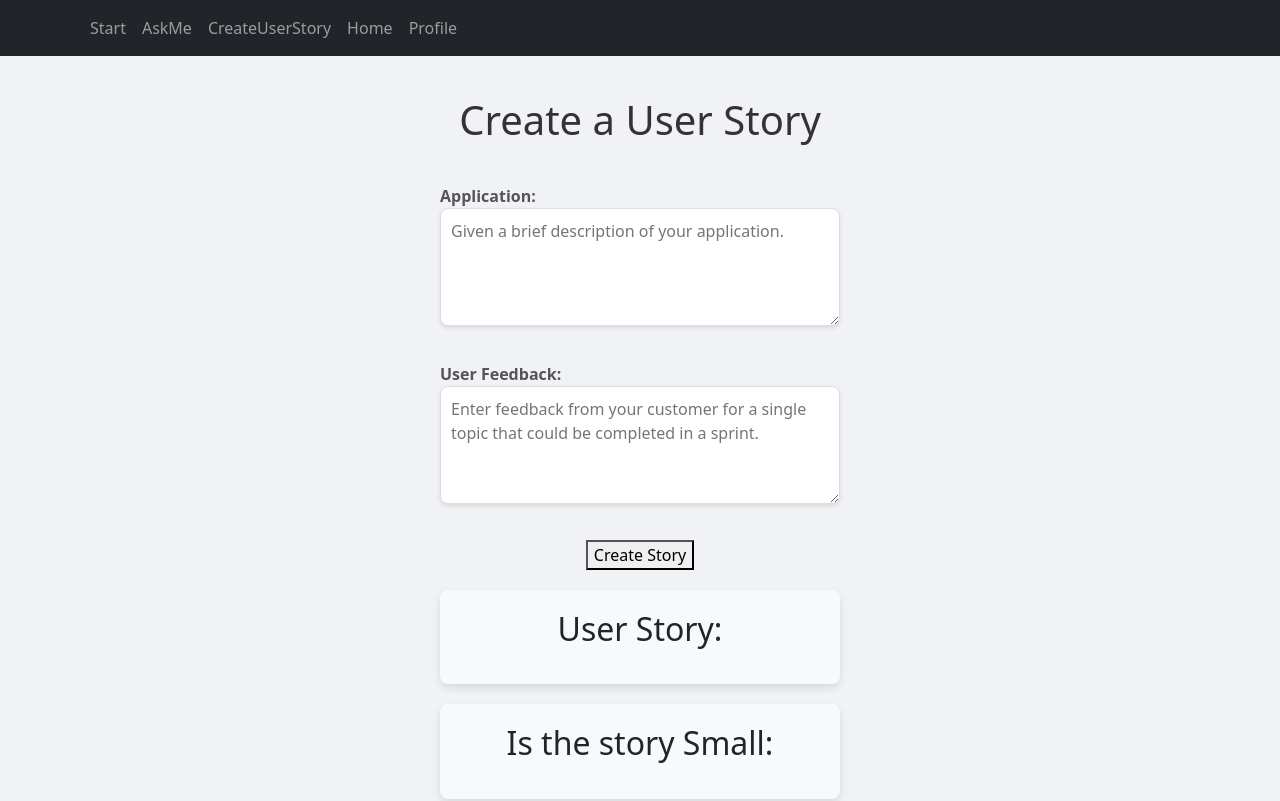
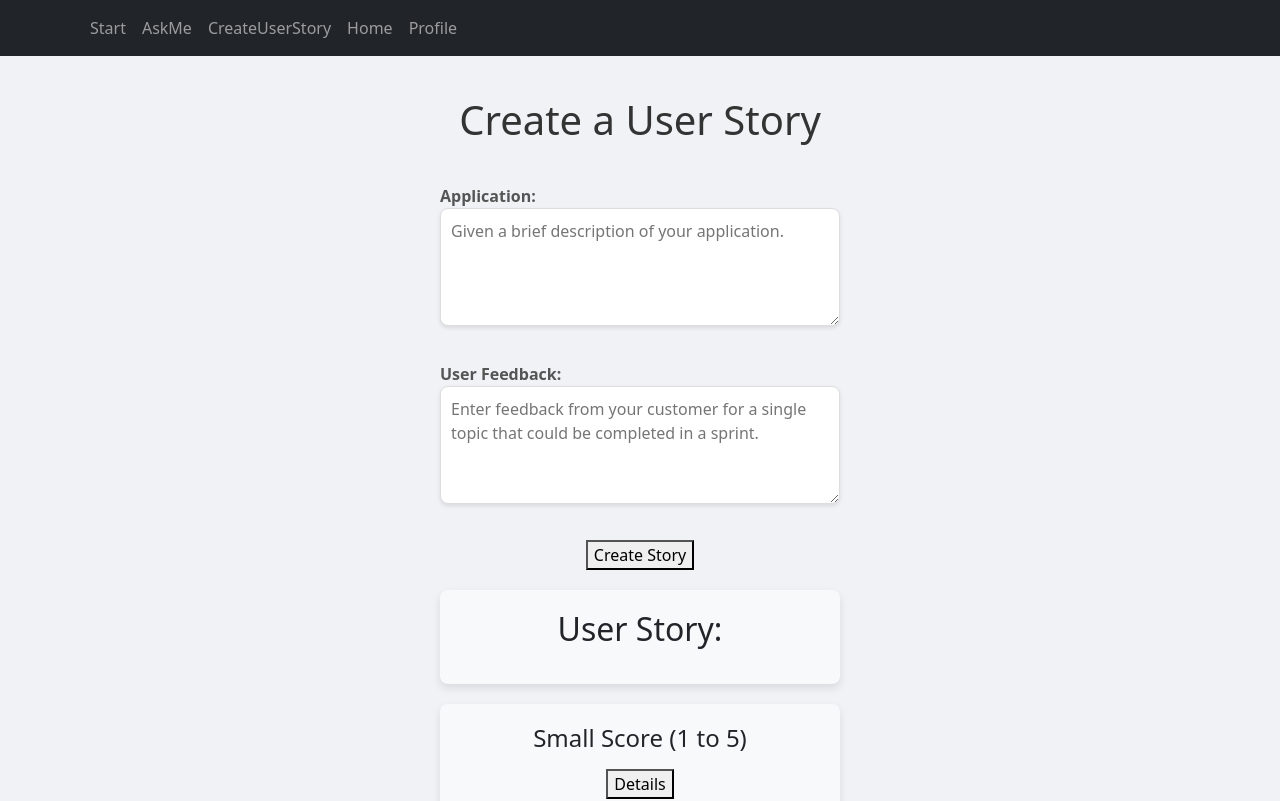
Before and after one commit to brockenbrough/user_story_llm, a React (Create React App) app in the folder frontend/: page /createUserStory in a window 1280 px wide. Shown: the top 801 px of the page. Built offline with nearby package versions, Linux system fonts and the light colour scheme.

Commit message:
Added scoring of small details.

```diff
--- a/frontend/src/components/pages/createUserStoryPage.js
+++ b/frontend/src/components/pages/createUserStoryPage.js
@@ -7,10 +7,12 @@ function CreateUserStoryPage() {
     const [appContext, setAppContext] = useState('');
     const [generatedUserStory, setGeneratedUserStory] = useState('');
     const [smallScore, setSmallScore] = useState('');
+    const [smallDetails, setSmallDetails] = useState('');
     const [messageHistory, setMessageHistory] = useState([
         { role: "system", content: 'You are a useful assistant.' },
     ]);
     const [loading, setLoading] = useState(false);
+    const [showShortDetails, setShowShortDetails] = useState(false); // New state for toggling details
 
     const handleAsk = async () => {
         setLoading(true);
@@ -24,7 +26,8 @@ function CreateUserStoryPage() {
 
             setGeneratedUserStory(response.data.userStory);
             setMessageHistory(response.data.messageHistory);
-            setSmallScore(response.data.smallScoreResults);
+            setSmallScore(response.data.smallScore);
+            setSmallDetails(response.data.smallDetails);
         } catch (error) {
             console.error('There was an error!', error);
             setGeneratedUserStory('There was an error processing your request.');
@@ -70,10 +73,19 @@ function CreateUserStoryPage() {
                 <p>{generatedUserStory}</p>
             </div>
 
-
             <div className="response-container">
-                <h2>Is the story Small:</h2>
+                <h4>Small Score (1 to 5)</h4>
                 <p>{smallScore}</p>
+                <button onClick={() => setShowShortDetails(!showShortDetails)}>
+                    {showShortDetails ? 'Hide Details' : 'Details'}
+                </button>
+                {showShortDetails && (
+                    <div className="message-history-container">
+                        <div className="small-details">
+                            <p>{smallDetails}</p>>
+                        </div>
+                    </div>
+                )}
             </div>
 
             <div className="message-history-container">
@@ -90,5 +102,4 @@ function CreateUserStoryPage() {
     );
 }
 
-
 export default CreateUserStoryPage;
```
